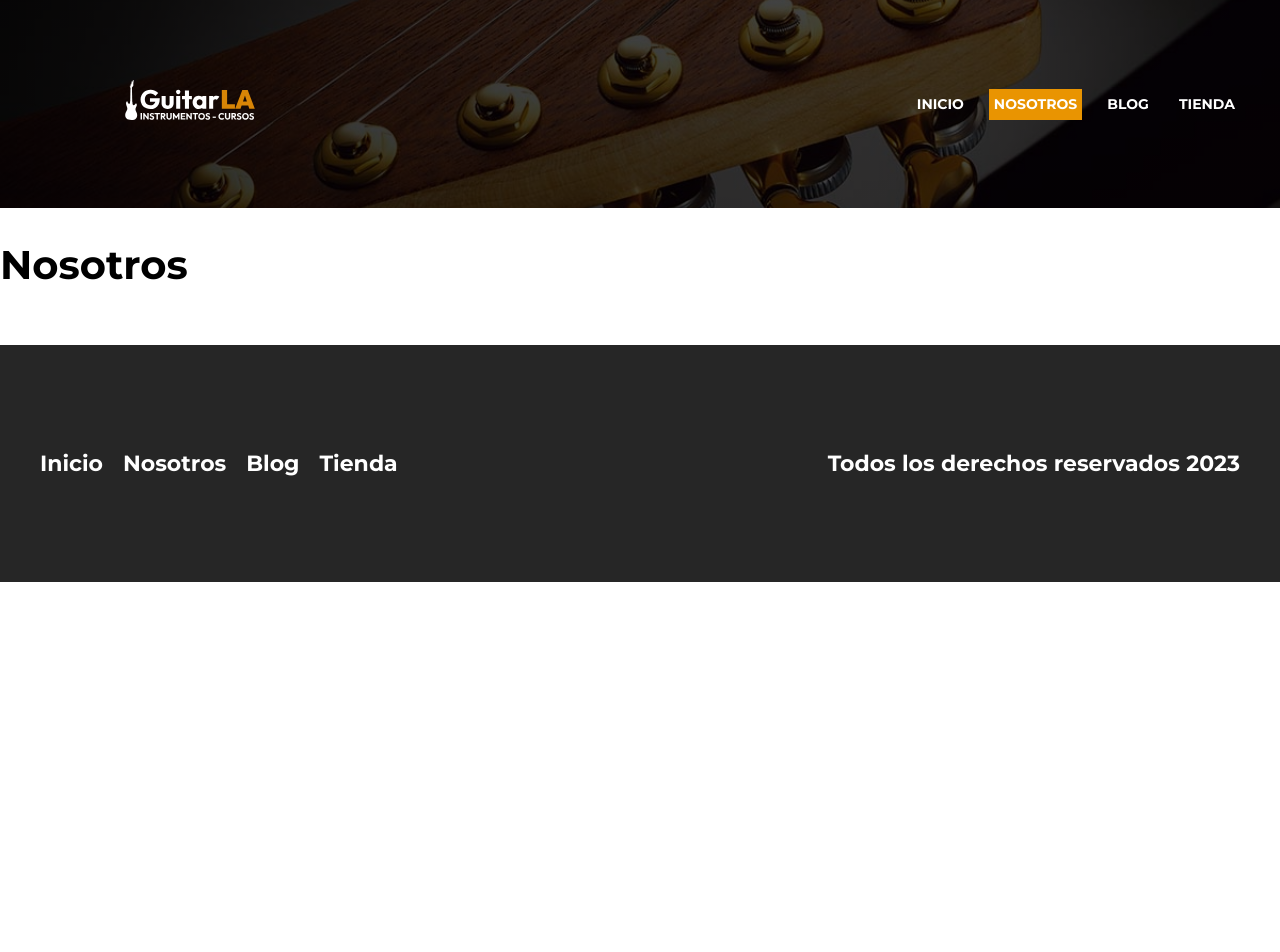
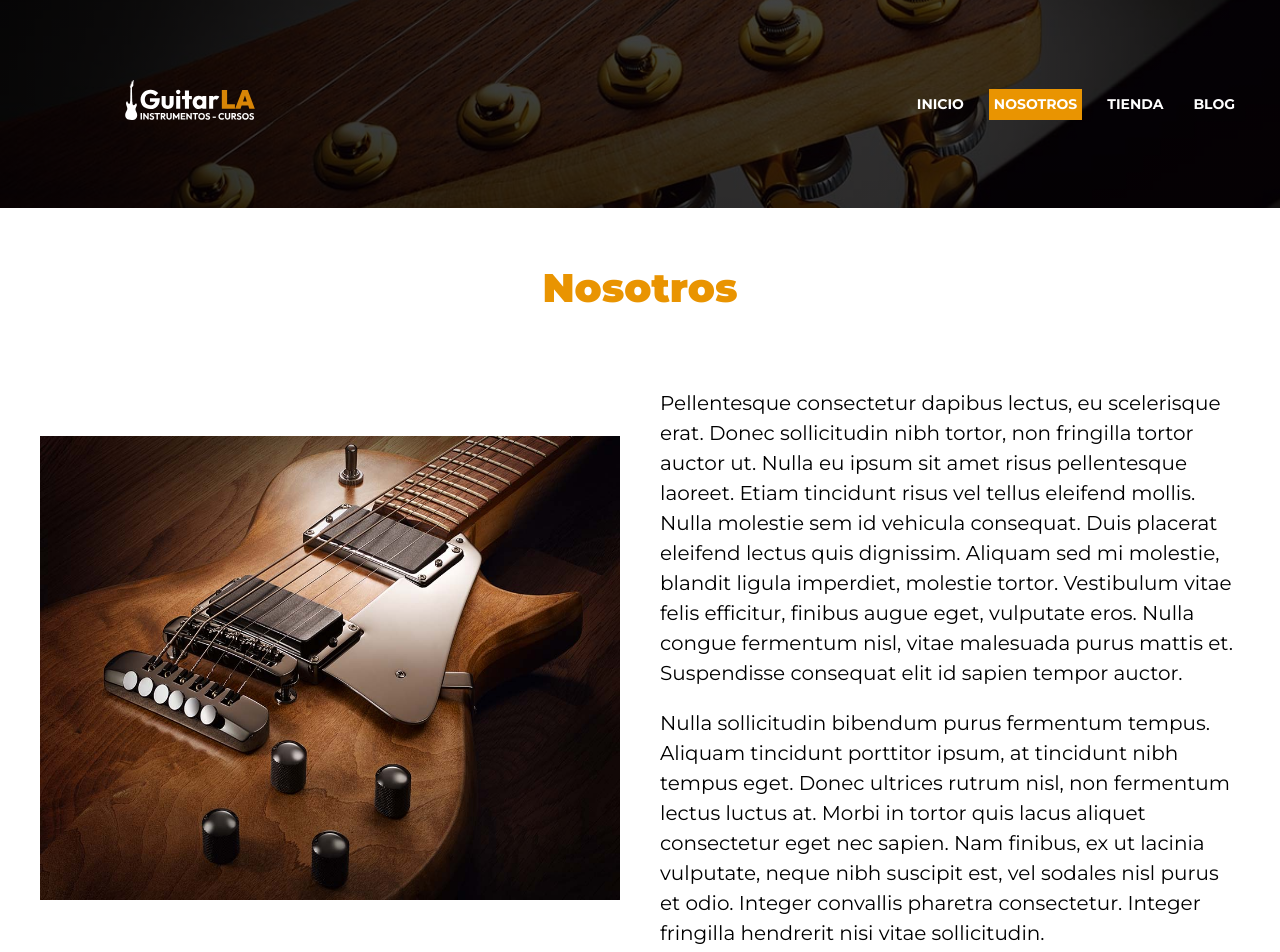
Before and after one commit to LeonardoAbraham/guitarla-nextjs-12, a Next.js app: page /nosotros in a window 1280 px wide. Shown: the top 952 px of the page. Before the commit the page ends 800 px from the top, so only its background shows below. Built offline with nearby package versions, Linux system fonts and the light colour scheme.

Commit message:
Creando la página de Nosotros y crear imagenes avif webp con Future

```diff
--- a/components/footer.js
+++ b/components/footer.js
@@ -14,12 +14,12 @@ const Footer = () => {
                         Nosotros
                     </Link>
 
+                    <Link href={"/tienda"}>
+                        Tienda
+                    </Link>
+
                     <Link href={"/blog"}>
                         Blog
-                    </Link>
-
-                    <Link href={"/tienda"}>
-                        Tienda
                     </Link>
                 </nav>
                 <p className={styles.copyright}>Todos los derechos reservados {new Date().getFullYear()}</p>
--- a/components/header.js
+++ b/components/header.js
@@ -30,15 +30,15 @@ const Header = () => {
                         </a>
                     </Link>
 
+                    <Link href={"/tienda"}>
+                        <a className={router.pathname === '/tienda' ? styles.active : ''}>
+                            Tienda
+                        </a>
+                    </Link>
+
                     <Link href={"/blog"}>
                         <a className={router.pathname === '/blog' ? styles.active : ''}>
                             Blog
-                        </a>
-                    </Link>
-
-                    <Link href={"/tienda"}>
-                        <a className={router.pathname === '/tienda' ? styles.active : ''}>
-                            Tienda
                         </a>
                     </Link>
                 </nav>
--- a/next.config.js
+++ b/next.config.js
@@ -2,6 +2,9 @@
 const nextConfig = {
   reactStrictMode: true,
   swcMinify: true,
+  images: {
+    formats: ['image/avif', 'image/webp']
+  }
 }
 
 module.exports = nextConfig
--- a/pages/nosotros.js
+++ b/pages/nosotros.js
@@ -1,5 +1,6 @@
-import Link from "next/link"
+import Image from "next/future/image"
 import Layout from "../components/layout"
+import styles from '../styles/nosotros.module.css'
 
 const Nosotros = () => {
     return (
@@ -7,7 +8,27 @@ const Nosotros = () => {
             title={'Nosotros'}
             description={'Sobre nosotros, guitarLA, tienda de música'}
         >
-            <h1>Nosotros</h1>
+            <main className="contenedor">
+                <h2 className="heading">Nosotros</h2>
+
+                <div className={styles.contenido}>
+                    <Image src={"/img/nosotros.jpg"} width={1000} height={800} alt="Imagen sobre nosotros"/>
+                    <div>
+                        <p>
+                            Pellentesque consectetur dapibus lectus, eu scelerisque erat. Donec sollicitudin nibh tortor, non fringilla tortor auctor ut.
+                            Nulla eu ipsum sit amet risus pellentesque laoreet. Etiam tincidunt risus vel tellus eleifend mollis. Nulla molestie sem id vehicula consequat.
+                            Duis placerat eleifend lectus quis dignissim. Aliquam sed mi molestie, blandit ligula imperdiet, molestie tortor. Vestibulum vitae felis efficitur,
+                            finibus augue eget, vulputate eros. Nulla congue fermentum nisl, vitae malesuada purus mattis et. Suspendisse consequat elit id sapien tempor auctor.
+                        </p>
+
+                        <p>
+                            Nulla sollicitudin bibendum purus fermentum tempus. Aliquam tincidunt porttitor ipsum, at tincidunt nibh tempus eget. Donec ultrices rutrum nisl,
+                            non fermentum lectus luctus at. Morbi in tortor quis lacus aliquet consectetur eget nec sapien. Nam finibus, ex ut lacinia vulputate, neque
+                            nibh suscipit est, vel sodales nisl purus et odio. Integer convallis pharetra consectetur. Integer fringilla hendrerit nisi vitae sollicitudin.
+                        </p>
+                    </div>
+                </div>
+            </main>
         </Layout>
 
     )
--- /dev/null
+++ b/styles/nosotros.module.css
@@ -0,0 +1,11 @@
+.contenido {
+    display: grid;
+    gap: 4rem;
+}
+
+@media (min-width:768px) {
+    .contenido {
+        grid-template-columns: repeat(2, 1fr);
+        align-items: center;
+    }
+}
```
